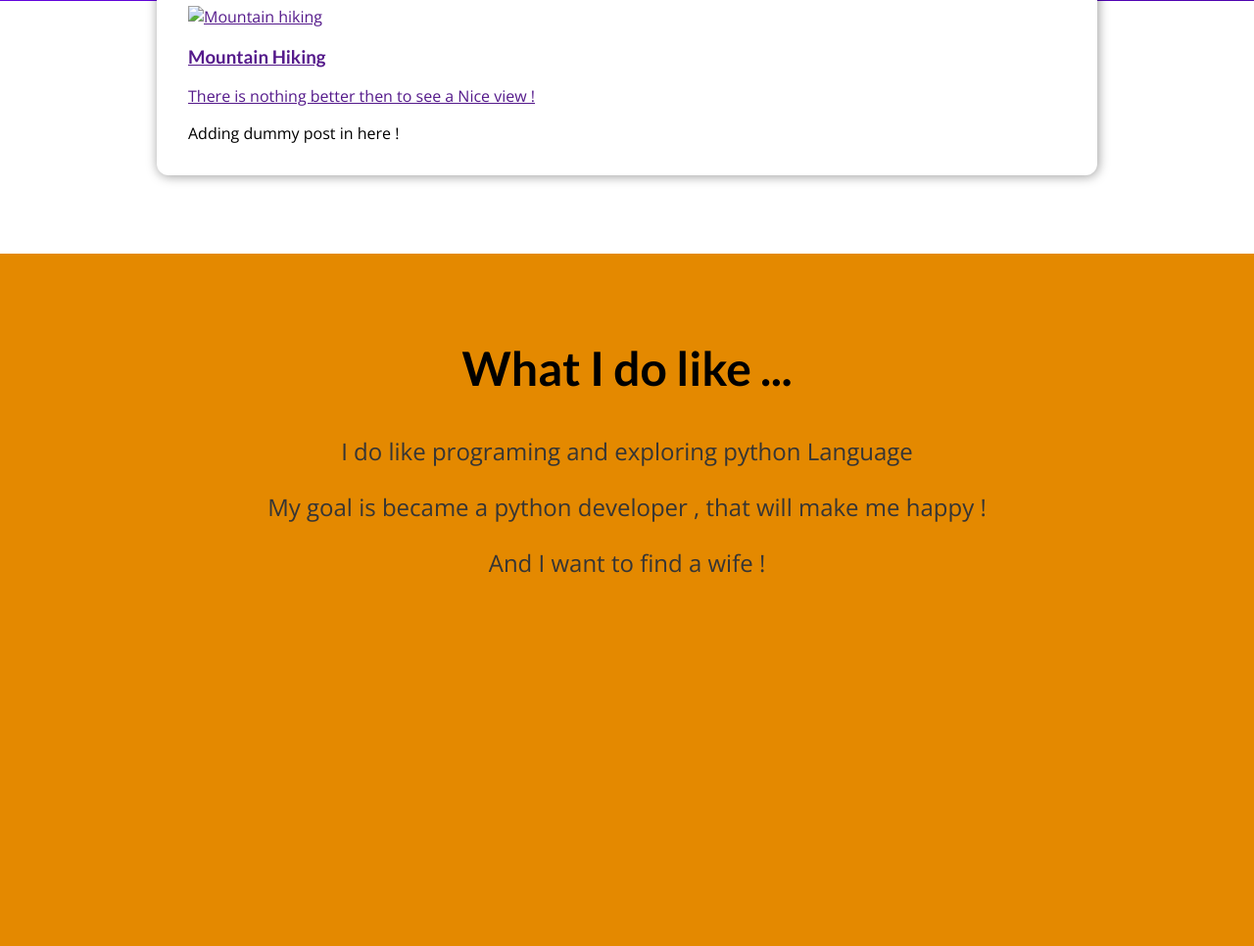
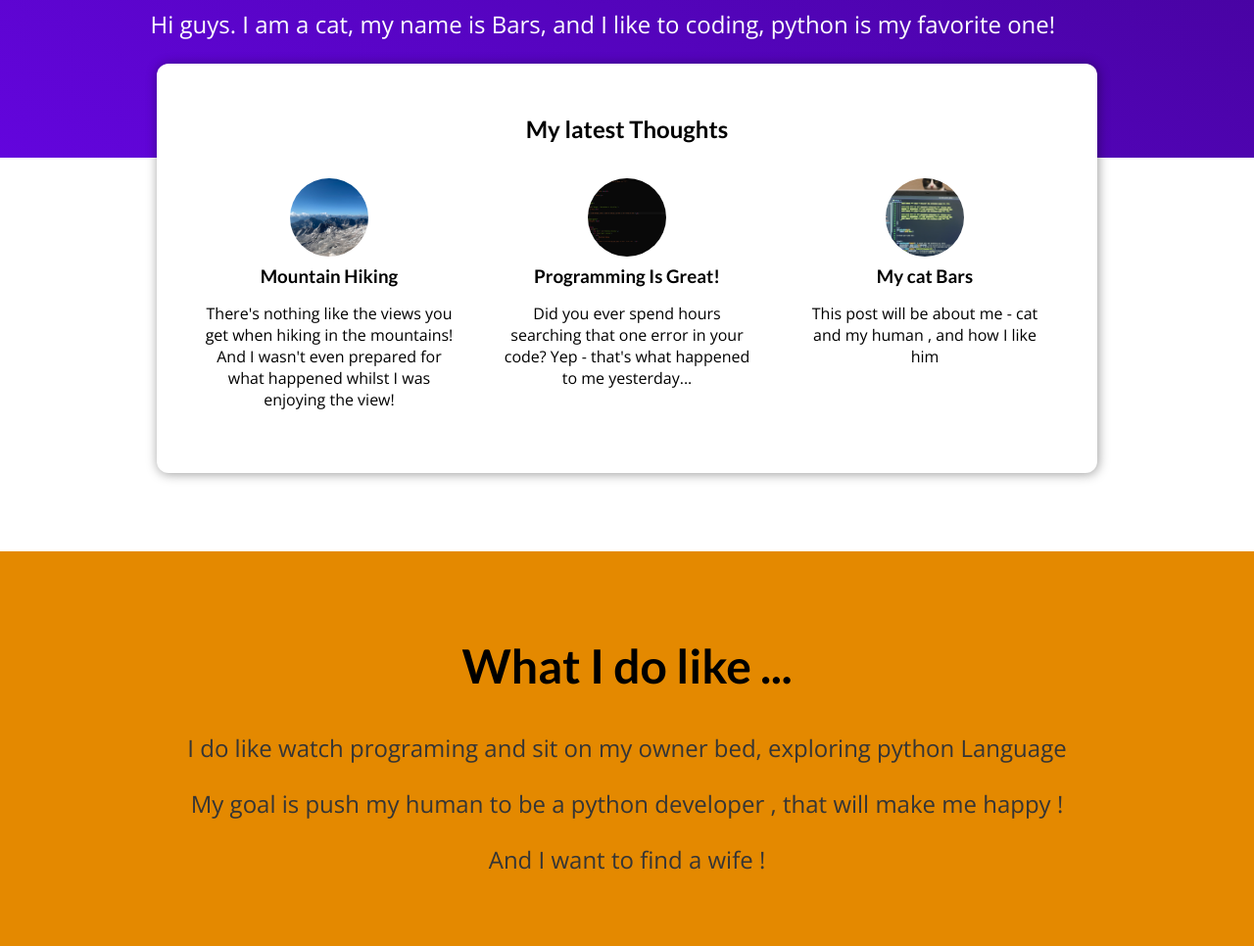
Before and after one commit to SergTX/my_block_python_django, a Django app: page / in a window 1280 px wide. Shown: the part 504-1470 px from the top of the page at 98% size. Before the commit the page ends 1089 px from the top, so only its background shows below. Run offline with Django 5.2, Linux system fonts and the light colour scheme.

Commit message:
adding all pages with dynamic posts , plus 404

```diff
--- /dev/null
+++ b/my_site/blog/static/blog/post.css
@@ -0,0 +1,43 @@
+.post {
+  display: flex;
+  flex-direction: column;
+  align-items: center;
+  text-align: center;
+}
+
+.post a {
+  text-decoration: none;
+  color: black;
+  transition: all 0.2s ease;
+  padding: 1rem;
+}
+
+.post a:hover,
+.post a:active {
+  transform: scale(1.1);
+  background-color: #390281;
+  color: white;
+}
+
+.post img {
+  width: 5rem;
+  height: 5rem;
+  object-fit: cover;
+  border-radius: 50%;
+}
+
+.post h3 {
+  margin: 0.25rem 0;
+}
+
+.post time {
+  color: #666666;
+  margin: 0.25rem;
+  font-style: italic;
+  font-size: 0.85rem;
+}
+
+.post:hover time,
+.post:active time {
+  color: white;
+}
--- /dev/null
+++ b/my_site/blog/templates/blog/includes/post.html
@@ -0,0 +1,14 @@
+{% load static %}
+
+
+<li>
+    <article class="post">
+        <a href="{% url "post-detail-page" post.slug %}">
+            <img src="{% static 'blog/images/'|add:post.image %}" alt={{ post.title }}/>
+            <div class="post__content">
+                <h3> {{ post.title }}</h3>
+                <p> {{ post.excerpt }} </p>
+            </div>
+        </a>
+    </article>
+</li>
--- a/my_site/blog/templates/blog/starting_page.html
+++ b/my_site/blog/templates/blog/starting_page.html
@@ -8,49 +8,35 @@
 {% endblock %}
 
 {% block css_files %}
-    <link rel="stylesheet" href="{% static "blog/starting_page.css" %}">
+    <link rel="stylesheet" href="{% static 'blog/post.css' %}">
+    <link rel="stylesheet" href="{% static 'blog/starting_page.css' %}">
+
 {% endblock %}
 
 {% block content %}
-    <header id="main-navigation">
-        <h1><a href=""> Sergey' Blog </a></h1>
-        <nav>
-            <a href=""> All Posts </a>
-        </nav>
-    </header>
+
 
     <section id="welcome">
     <header>
-        <img src="" alt="Sergey - The Author of this Blog ">
-        <h2> Sergey's Blog </h2>
+        <img src=" {% static 'blog/images/cat.jpg '%} " alt="Bars - The Author of this Blog ">
+        <h2> Bars's Blog </h2>
     </header>
-        <p> Hi guys. I am Sergey, and I like to coding, python is my favorite one! </p>
+        <p> Hi guys. I am a cat, my name is Bars, and I like to coding, python is my favorite one! </p>
     </section>
 
     <section id="latest-posts">
     <h2> My latest Thoughts </h2>
         <ul>
-            <li>
-                <article>
-                    <a href="">
-                        <img src="" alt="Mountain hiking "/>
-                        <div class="post__content">
-                            <h3>
-                                Mountain Hiking
-                            </h3>
-                            <p> There is nothing better then to see a Nice view ! </p>
-                        </div>
-                    </a>
-                </article>
-                Adding dummy post in here !
-            </li>
+            {% for post in posts %}
+                 {% include "blog/includes/post.html" %}
+            {% endfor %}
         </ul>
     </section>
 
     <section id="about">
         <h2> What I do like ... </h2>
-        <p> I do like programing and exploring python Language </p>
-        <p> My goal is became a python developer , that will make me happy ! </p>
+        <p> I do like watch programing and sit on my owner bed, exploring python Language </p>
+        <p> My goal is push my human to be a python developer , that will make me happy ! </p>
         <p> And I want to find a wife !</p>
     </section>
 
--- a/my_site/blog/views.py
+++ b/my_site/blog/views.py
@@ -1,16 +1,110 @@
 from django.shortcuts import render
+from datetime import date
+
+# creating posts dummy for now
+all_posts = [
+    {
+    "slug": "post-about-me-and-human",
+    "image": "bars_coding.jpg",
+    "author": "My human",
+    "date": date(2023, 12, 21),
+    "title": "My cat Bars",
+    "excerpt": "This post will be about me - cat and my human , and how I like him",
+    "content": """
+          This is a fake text which I have to include to provide more text data
+          on my dummy post , so if you read this to this point  I would say there is nothing would
+          be interesting under this post , just My thoughts about my super cat
+                     """},
+
+{
+    "slug": "hike-in-the-mountains",
+    "image": "mountains.jpg",
+    "author": "Bars",
+    "date": date(2021, 7, 21),
+    "title": "Mountain Hiking",
+    "excerpt": "There's nothing like the views you get when hiking in the mountains! And I wasn't even prepared for what happened whilst I was enjoying the view!",
+    "content": """
+      Lorem ipsum dolor sit amet consectetur adipisicing elit. Officiis nobis
+      aperiam est praesentium, quos iste consequuntur omnis exercitationem quam
+      velit labore vero culpa ad mollitia? Quis architecto ipsam nemo. Odio.
+
+      Lorem ipsum dolor sit amet consectetur adipisicing elit. Officiis nobis
+      aperiam est praesentium, quos iste consequuntur omnis exercitationem quam
+      velit labore vero culpa ad mollitia? Quis architecto ipsam nemo. Odio.
+
+      Lorem ipsum dolor sit amet consectetur adipisicing elit. Officiis nobis
+      aperiam est praesentium, quos iste consequuntur omnis exercitationem quam
+      velit labore vero culpa ad mollitia? Quis architecto ipsam nemo. Odio.
+    """
+},
+{
+    "slug": "programming-is-fun",
+    "image": "coding.png",
+    "author": "Barsik",
+    "date": date(2022, 3, 10),
+    "title": "Programming Is Great!",
+    "excerpt": "Did you ever spend hours searching that one error in your code? Yep - that's what happened to me yesterday...",
+    "content": """
+      Lorem ipsum dolor sit amet consectetur adipisicing elit. Officiis nobis
+      aperiam est praesentium, quos iste consequuntur omnis exercitationem quam
+      velit labore vero culpa ad mollitia? Quis architecto ipsam nemo. Odio.
+
+      Lorem ipsum dolor sit amet consectetur adipisicing elit. Officiis nobis
+      aperiam est praesentium, quos iste consequuntur omnis exercitationem quam
+      velit labore vero culpa ad mollitia? Quis architecto ipsam nemo. Odio.
+
+      Lorem ipsum dolor sit amet consectetur adipisicing elit. Officiis nobis
+      aperiam est praesentium, quos iste consequuntur omnis exercitationem quam
+      velit labore vero culpa ad mollitia? Quis architecto ipsam nemo. Odio.
+    """
+},
+{
+    "slug": "into-the-woods",
+    "image": "woods.jpg",
+    "author": "Barsik",
+    "date": date(2020, 8, 5),
+    "title": "Nature At Its Best",
+    "excerpt": "Nature is amazing! The amount of inspiration I get when walking in nature is incredible!",
+    "content": """
+      Lorem ipsum dolor sit amet consectetur adipisicing elit. Officiis nobis
+      aperiam est praesentium, quos iste consequuntur omnis exercitationem quam
+      velit labore vero culpa ad mollitia? Quis architecto ipsam nemo. Odio.
+
+      Lorem ipsum dolor sit amet consectetur adipisicing elit. Officiis nobis
+      aperiam est praesentium, quos iste consequuntur omnis exercitationem quam
+      velit labore vero culpa ad mollitia? Quis architecto ipsam nemo. Odio.
+
+      Lorem ipsum dolor sit amet consectetur adipisicing elit. Officiis nobis
+      aperiam est praesentium, quos iste consequuntur omnis exercitationem quam
+      velit labore vero culpa ad mollitia? Quis architecto ipsam nemo. Odio.
+    """
+}
+]
+
+def get_date(post):
+    return post['date']
 
 # Create your views here.
 
 
 def starting_page(request):  # request will pass dynamically by django
-    return render(request, "blog/starting_page.html")     # point to html file, to instruct django look for this html
+    sorted_posts = sorted(all_posts, key=get_date)  # func get_date will go to every post and return date
+    latest_post = sorted_posts[-3:]   # getting the last 3 positions from the list of sorted dates
+    return render(request, "blog/starting_page.html", {
+        "posts": latest_post     # using posts varibale to display 3 latest post
+    })     # point to html file, to instruct django look for this html
 
 
 def posts(request):         # for the post/ page
-    pass
+    return render(request, "blog/all-posts.html", {
+        "all_posts": all_posts
+    })
 
 
 
-def single_detail(request):
-    pass
+def single_detail(request, slug): # taking a slug , then we loop trough all posts and finding that post by provided slug, returning a post
+    # where next() function finds a first element when condition met
+    identified_post = next(post for post in all_posts if post['slug'] == slug)
+    return render(request, "blog/post-detail.html", {
+        "post": identified_post
+    })
--- a/my_site/static/app.css
+++ b/my_site/static/app.css
@@ -19,6 +19,8 @@ h3 {
   font-weight: bold;
 }
 
+
+
 #main-navigation {
   width: 100%;
   height: 5rem;
@@ -39,7 +41,7 @@ h3 {
 
 #main-navigation a:hover,
 #main-navigation a:active {
-  color: #cf79f1;
+  color: #0e0113;
 }
 
 #main-navigation h1 a:hover,
--- a/my_site/templates/base.html
+++ b/my_site/templates/base.html
@@ -10,6 +10,13 @@
       {% block css_files %}{% endblock %}
 </head>
 <body>
+    <header id="main-navigation">
+        <h1><a href="{% url 'starting-page' %}">Bars' Blog </a></h1>
+        <nav>
+            <a href="{% url 'posts-page' %}"> All Posts </a>
+        </nav>
+    </header>
+
       {% block content %}
       {% endblock %}
 </body>
--- a/steps.txt
+++ b/steps.txt
@@ -6,3 +6,6 @@ wired up local blog/urls.py to project urls.py - import include and use it
 adding templates folder in app blog, such templates/blog/.html file
 adding global templates folder - base.html, adding paths inside settings.py
 adding - header , css files
+getting more templates - creating html for posts - more dynamic
+adding a function for all posts ( view.py ) to be able to see that page
+wiring up urls
```
Also changed, not shown: my_site/blog/static/blog/all-posts.css (added, +43 -0 lines), my_site/blog/static/blog/post-detail.css (added, +62 -0 lines), my_site/blog/static/blog/starting_page.css (+38 -2 lines), my_site/blog/templates/blog/all-posts.html (added, +25 -0 lines), my_site/blog/templates/blog/post-detail.html (added, +30 -0 lines), my_site/templates/404.html (added, +11 -0 lines), my_site/blog/static/blog/images/bars_coding.jpg (added), my_site/blog/static/blog/images/cat.jpg (added), my_site/blog/static/blog/images/coding.png (added), my_site/blog/static/blog/images/mountains.jpg (added), my_site/blog/static/blog/images/woods.jpg (added), 1 other file.
